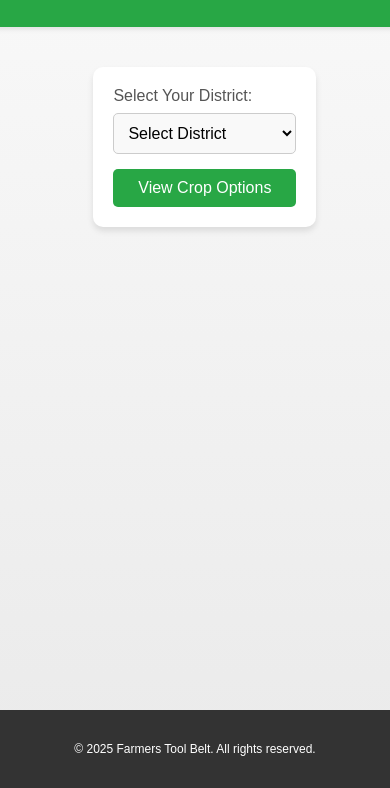
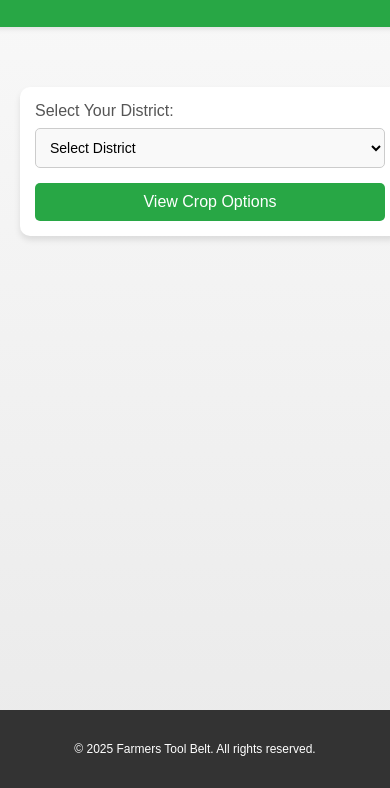
Before and after one commit to justicemkumba/Farmers-Tool-Belt, a plain HTML site: page frontend/index.html in a window 390 px wide. Shown: the part 56-844 px from the top of the page. Drawn offline with Linux system fonts and the light colour scheme.

Commit message:
Update styles.css

```diff
--- a/frontend/styles.css
+++ b/frontend/styles.css
@@ -50,17 +50,17 @@ footer {
     text-align: center;
     padding: 10px 20px;
     width: 100%;
-    position: fixed;
-    bottom: 0;
-    left: 0;
     font-size: 14px;
     box-sizing: border-box;
-    z-index: 10;
+    margin-top: auto; /* Push footer to the bottom */
 }
 
 /* Ensure content is visible above the footer */
 main {
-    padding-bottom: 60px; /* Matches footer height */
+    flex: 1; /* Allow main content to grow and fill the space */
+    width: 100%;
+    padding: 20px;
+    box-sizing: border-box;
 }
 
 /* Sections */
@@ -181,7 +181,8 @@ main {
     }
 
     .section {
-        width: 90%;
+        width: 100%; /* Full width on smaller screens */
+        padding: 15px; /* Reduce padding for smaller screens */
     }
 
     header h1 {
@@ -190,6 +191,15 @@ main {
 
     footer {
         font-size: 12px;
+        padding: 10px; /* Reduce padding for smaller screens */
+    }
+
+    .button {
+        max-width: 100%; /* Full width buttons on smaller screens */
+    }
+
+    .dropdown {
+        font-size: 14px; /* Smaller font size for dropdowns */
     }
 }
 
```
